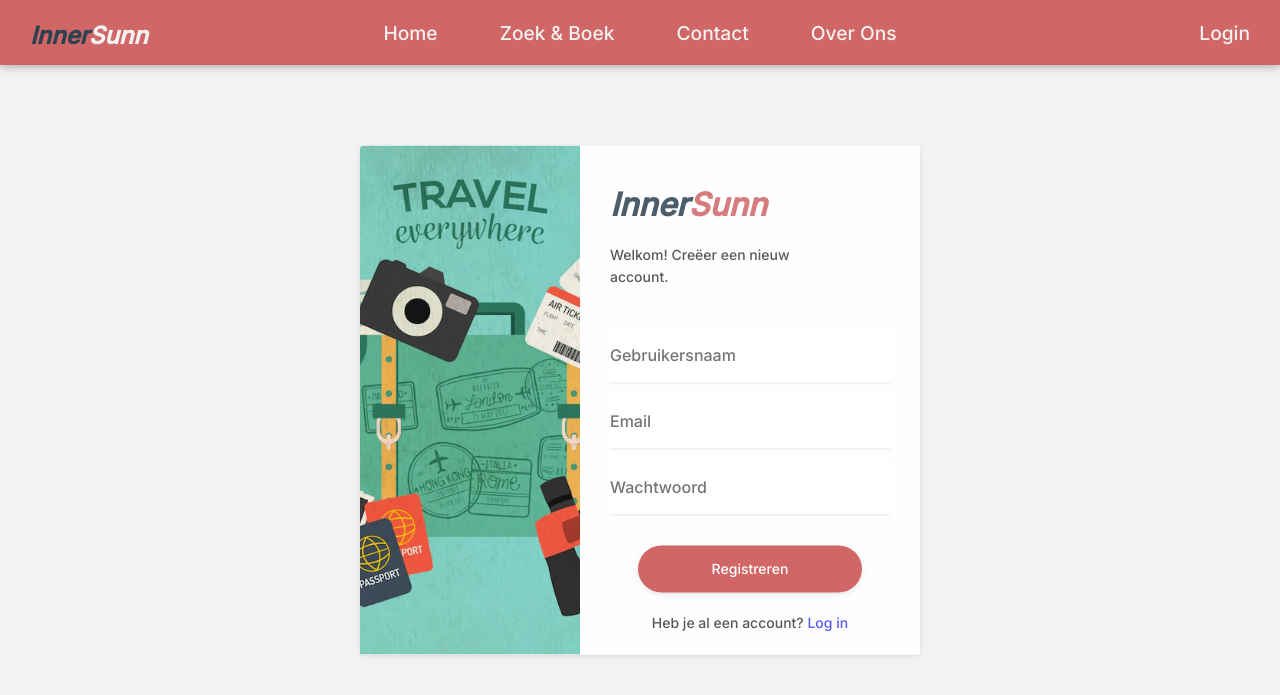
After one commit to Renotje6/crud-travel-webapp, a PHP site: page /pages/registration.php in a window 1280 px wide. The commit adds this page. Shown: the top 695 px of the page. Run offline with PHP 8.4, Linux system fonts and the light colour scheme.

Commit message:
registration

```diff
--- a/css/login.css
+++ b/css/login.css
@@ -66,8 +66,12 @@ button {
   min-width: 100px;
   border-radius: 24px;
   padding: 15px 40px;
-  margin: auto;
   margin-top: 20px;
+
+  /* center the button */
+  margin-left: auto;
+  margin-right: auto;
+
   background-color: var(--color-primary);
   color: #fff;
   font-size: 14px;
@@ -144,8 +148,9 @@ input:focus {
   width: auto;
   height: auto;
   margin: 0 auto;
-  top: 25%;
-  /* margin-top: 20vh; */
+  top: 50%;
+  left: 50%;
+  transform: translate(-50%, -50%);
   background: #ffffff;
   border-radius: 4px;
   box-shadow: 0px 2px 6px -1px rgba(0, 0, 0, 0.12);
@@ -161,15 +166,10 @@ input:focus {
   background-position: center;
   border-top-left-radius: 4px;
 }
-.left svg {
-  border-bottom-left-radius: 4px;
-  height: 40px;
-  width: auto;
-  margin: 20px;
-}
 
 .create-account {
   margin: auto;
+  text-align: center;
   margin-top: 20px;
 }
 
@@ -180,3 +180,8 @@ input:focus {
 .create-account a:hover {
   text-decoration: underline;
 }
+
+.error {
+  color: red;
+  font-size: 12px;
+}
--- a/database/SQL_files/create_database.sql
+++ b/database/SQL_files/create_database.sql
@@ -11,7 +11,7 @@ CREATE TABLE IF NOT EXISTS USERS (
 	ID INT NOT NULL AUTO_INCREMENT,
     username VARCHAR(30) NOT NULL,
     email VARCHAR(35) NOT NULL,
-    password VARCHAR(35) NOT NULL,
+    password VARCHAR(100) NOT NULL,
     isAdmin BOOLEAN default false,
     PRIMARY KEY(ID),
     UNIQUE(username),
--- a/includes/header.php
+++ b/includes/header.php
@@ -16,11 +16,18 @@ $styles = [
     "login.php" => [
         "login.css",
     ],
+    "registration.php" => [
+        "login.css",
+    ],
 ];
 
 $scripts = [
     "accommodation.php" => [
         "slideshow.js",
+    ],
+
+    "registration.php" => [
+        "registrationFormValidation.js",
     ],
 ]
 ?>
--- /dev/null
+++ b/js/registrationFormValidation.js
@@ -0,0 +1,59 @@
+let form = document.getElementById("registration-form");
+form.addEventListener("submit", validateForm);
+
+function validateForm(e) {
+  e.preventDefault();
+
+  let usernameElement = document.forms["registration-form"]["username"];
+  let emailElement = document.forms["registration-form"]["email"];
+  let passwordElement = document.forms["registration-form"]["password"];
+
+  let username = usernameElement.value;
+  let email = emailElement.value;
+  let password = passwordElement.value;
+
+  // Get the error message elements
+  let usernameError = document.getElementsByClassName("error username")[0];
+  let emailError = document.getElementsByClassName("error email")[0];
+  let passwordError = document.getElementsByClassName("error password")[0];
+
+  let valid = true;
+
+  username = username.trim();
+  email = email.trim();
+
+  // check if username does not contain any spaces
+  if (username.indexOf(" ") >= 0) {
+    usernameElement.style.borderBottom = "1px solid red";
+    usernameError.innerHTML = "Gebruikersnaam mag geen spaties bevatten";
+    valid = false;
+  }
+
+  // check if username is valid
+  if (username.length < 3) {
+    usernameElement.style.borderBottom = "1px solid red";
+    usernameError.innerHTML =
+      "Gebruikersnaam moet minimaal 3 karakters lang zijn";
+    valid = false;
+  }
+
+  // check if email is valid
+  var atpos = email.indexOf("@");
+  var dotpos = email.lastIndexOf(".");
+  if (atpos < 1 || dotpos < atpos + 2 || dotpos + 2 >= email.length) {
+    emailElement.style.borderBottom = "1px solid red";
+    emailError.innerHTML = "Ongeldig email adres";
+    valid = false;
+  }
+
+  // check if password is valid
+  var re = /^(?=.*\d)(?=.*[a-z])(?=.*[A-Z]).{6,}$/;
+  if (!re.test(password)) {
+    passwordElement.style.borderBottom = "1px solid red";
+    passwordError.innerHTML =
+      "Wachtwoord moet minimaal 6 karakters lang zijn <br />en moet minimaal 1 hoofdletter, <br/> 1 kleine letter en 1 cijfer bevatten";
+    valid = false;
+  }
+
+  return valid;
+}
--- a/pages/login.php
+++ b/pages/login.php
@@ -20,7 +20,7 @@ include(ROOT_PATH . "/includes/header.php");
                 <label for="password">Wachtwoord:</label>
             </div>
             <button type="submit" onClick="return false;">Log in</button>
-            <p class="create-account">Nog geen account? <br /><a href="#">Creëer een account</a></p>
+            <p class="create-account">Nog geen account? <br /><a href="<?php echo BASE_URL ?>pages/registration.php">Creëer een account</a></p>
         </form>
     </div>
 </main>
--- /dev/null
+++ b/pages/registration.php
@@ -0,0 +1,32 @@
+<?php
+require_once("../includes/config.php");
+// require(ROOT_PATH . "/includes/functions/registration.php");
+include(ROOT_PATH . "/includes/header.php");
+?>
+<main>
+    <div class="session">
+        <div class="left">
+        </div>
+        <form id="registration-form" autocomplete="off" method="POST" action="../includes/functions/handleRegistration.php">
+            <h4><span>Inner</span>Sunn</h4>
+            <p>Welkom! Creëer een nieuw account.</p>
+            <div class="floating-label">
+                <input placeholder="Gebruikersnaam" type="text" name="username" id="username" autocomplete="off" required>
+                <label for="username">Gebruikersnaam:</label>
+            </div>
+            <div class="error username"></div>
+            <div class="floating-label">
+                <input placeholder="Email" type="text" name="email" id="email" autocomplete="off" required>
+                <label for="email">Email:</label>
+            </div>
+            <div class="error email"></div>
+            <div class="floating-label">
+                <input placeholder="Wachtwoord" type="password" name="password" id="password" autocomplete="off" required>
+                <label for="password">Wachtwoord:</label>
+            </div>
+            <div class="error password"></div>
+            <button type="submit">Registreren</button>
+            <p class="create-account">Heb je al een account? <a href="<?php echo BASE_URL ?>/pages/login.php">Log in</a></p>
+        </form>
+    </div>
+</main>
--- a/pages/search.php
+++ b/pages/search.php
@@ -7,7 +7,7 @@ include(ROOT_PATH . "/includes/header.php");
     <section class="search">
         <img class="banner-img" src="<?php echo BASE_URL; ?>resources/images/travel-destination-liechtenstein-tourism-mockup-with-travel-equipment-world-map_292608-4201.jpg" alt="hand-drawn-travel-background_52683-85109" />
         <div class="search-bar">
-            <form action="#" method="GET">
+            <form action="<?php echo BASE_URL ?>pages/search.php" method="GET">
                 <input type="text" placeholder="Bestemming" id="destination" name="destination" />
                 <input type="text" placeholder="Luchthaven" id="airport" name="airport" />
                 <input type="submit" value="Zoeken" id="search" name="submit" />
```
Also changed, not shown: includes/functions/handleRegistration.php (added, +35 -0 lines), database/merged.sql.
